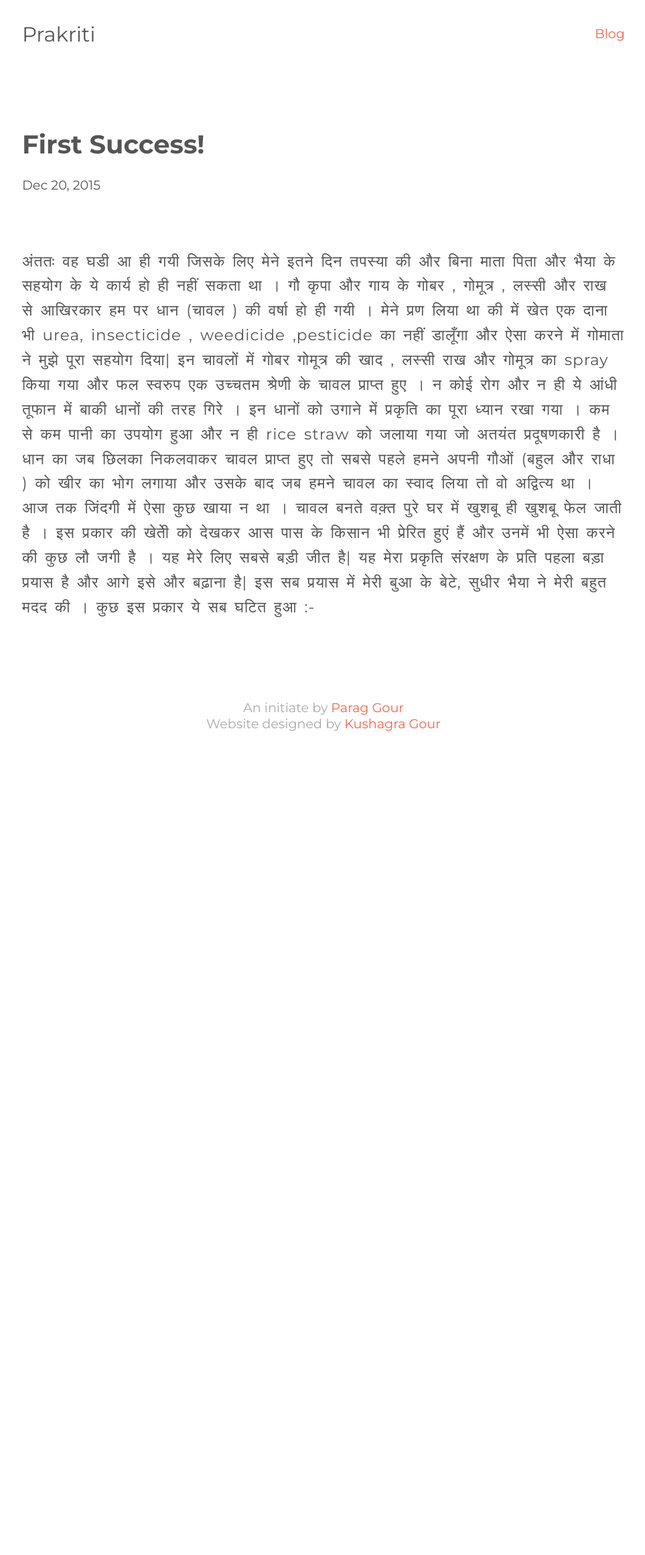
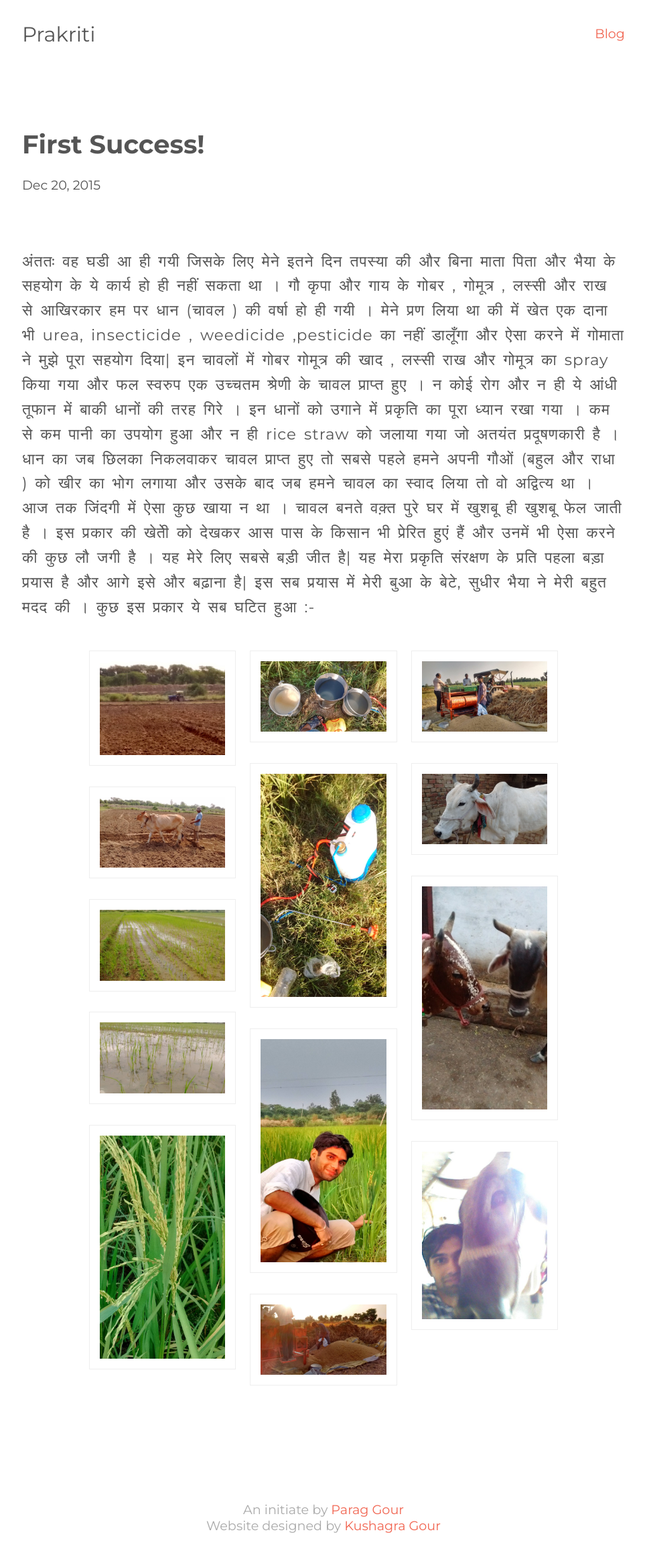
Before and after one commit to prakritee/prakritee.github.io, a Jekyll site: the page built from _posts/2015-12-20-first-success.markdown, in a window 1280 px wide. Shown: the whole page at 67% size, without its empty margins (157-1120 px from the left). Built offline with Jekyll 4.4.1, drawn with Linux system fonts in a browser that asks for light colours; before the commit the page ends 1124 px from its top, so only the background shows below that.

Commit message:
add images to post.

```diff
--- a/_includes/head.html
+++ b/_includes/head.html
@@ -30,6 +30,9 @@
       .text--center { text-align: center; }
       .caps { text-transform: uppercase; }
       .bold { font-weight: bold }
+      .grid__item { float: left; }
+      .one-half { width: 50%; }
+      .one-third { width: 33.33%; }
       .green { color: yellowgreen; }
       a {
         color: #F16652;
@@ -38,6 +41,25 @@
       a:hover {
         text-decoration: underline;
         color: #F47322;
+      }
+      .img-container {
+          width: 100%;
+          max-width: 700px;
+          margin: 2em auto;
+      }
+      .cols {
+          -moz-column-count:3;
+          -moz-column-gap: 3%;
+          -moz-column-width: 30%;
+          -webkit-column-count:3;
+          -webkit-column-gap: 3%;
+          -webkit-column-width: 30%;
+          column-count: 3;
+          column-gap: 3%;
+          column-width: 30%;
+      }
+      .img-container__img {
+          margin-bottom: 20px;
       }
       .icon-btn {
         color: #AAA;
@@ -98,6 +120,11 @@
         width: 12em;
         height: 12em;
       }
+      img {
+        max-width: 100%;
+        padding: 15px;
+        border: 1px solid #EEE;
+      }
 
       @media screen and (max-width: 900px) {
         .outer-wrap {
--- a/_posts/2015-12-20-first-success.markdown
+++ b/_posts/2015-12-20-first-success.markdown
@@ -8,3 +8,19 @@ categories: update story
 अंततः वह घडी आ ही गयी जिसके लिए मेने इतने दिन तपस्या की और बिना माता पिता और भैया के सहयोग के ये कार्य हो ही नहीं सकता था । गौ कृपा और गाय के गोबर , गोमूत्र , लस्सी और राख से आखिरकार हम पर धान (चावल ) की वर्षा हो ही गयी । मेने प्रण लिया था की में खेत एक दाना भी urea, insecticide , weedicide ,pesticide का नहीं डालूँगा और ऐसा करने में गोमाता ने मुझे पूरा सहयोग दिया| इन चावलों में गोबर गोमूत्र की खाद , लस्सी राख और गोमूत्र का spray किया गया और फल स्वरुप एक उच्चतम श्रेणी के चावल प्राप्त हुए । न कोई रोग और न ही ये आंधी तूफान में बाकी धानों की तरह गिरे । इन धानों को उगाने में प्रकृति का पूरा ध्यान रखा गया । कम से कम पानी का उपयोग हुआ और न ही rice straw को जलाया गया जो अतयंत प्रदूषणकारी है ।
 धान का जब छिलका निकलवाकर चावल प्राप्त हुए तो सबसे पहले हमने अपनी गौओं (बहुल और राधा ) को खीर का भोग लगाया और उसके बाद जब हमने चावल का स्वाद लिया तो वो अद्वित्य था । आज तक जिंदगी में ऐसा कुछ खाया न था । चावल बनते वक़्त पुरे घर में खुशबू ही खुशबू फेल जाती है ।
 इस प्रकार की खेतीे को देखकर आस पास के किसान भी प्रेरित हुएं हैं और उनमें भी ऐसा करने की कुछ लौ जगी है । यह मेरे लिए सबसे बड़ी जीत है| यह मेरा प्रकृति संरक्षण के प्रति पहला बड़ा प्रयास है और आगे इसे और बढ़ाना है| इस सब प्रयास में मेरी बुआ के बेटे, सुधीर भैया ने मेरी बहुत मदद की । कुछ इस प्रकार ये सब घटित हुआ :-
+
+<div class="img-container  cols">
+	<img src="/images/2015/12/ploughing.jpg" alt="" class="img-container__img">
+	<img src="/images/2015/12/flatting.jpg" alt="" class="img-container__img">
+	<img src="/images/2015/12/waterwater.jpg" alt="" class="img-container__img">
+	<img src="/images/2015/12/plant.jpg" alt="" class="img-container__img">
+	<img src="/images/2015/12/seeds.jpg" alt="" class="img-container__img">
+	<img src="/images/2015/12/lassi.jpg" alt="" class="img-container__img">
+	<img src="/images/2015/12/spray.jpg" alt="" class="img-container__img">
+	<img src="/images/2015/12/fasal.jpg" alt="" class="img-container__img">
+	<img src="/images/2015/12/thrashing.jpg" alt="" class="img-container__img">
+	<img src="/images/2015/12/dhaan.jpg" alt="" class="img-container__img">
+	<img src="/images/2015/12/annapurna.jpg" alt="" class="img-container__img">
+	<img src="/images/2015/12/gaays.jpg" alt="" class="img-container__img">
+	<img src="/images/2015/12/selfie.jpg" alt="" class="img-container__img">
+</div>
```
Also changed, not shown: images/2015/12/annapurna.jpg (added), images/2015/12/dhaan.jpg (added), images/2015/12/fasal.jpg (added), images/2015/12/flatting.jpg (added), images/2015/12/gaays.jpg (added), images/2015/12/lassi.jpg (added), images/2015/12/plant.jpg (added), images/2015/12/ploughing.jpg (added), images/2015/12/seeds.jpg (added), images/2015/12/selfie.jpg (added), images/2015/12/spray.jpg (added), images/2015/12/thrashing.jpg (added), images/2015/12/waterwater.jpg (added).
